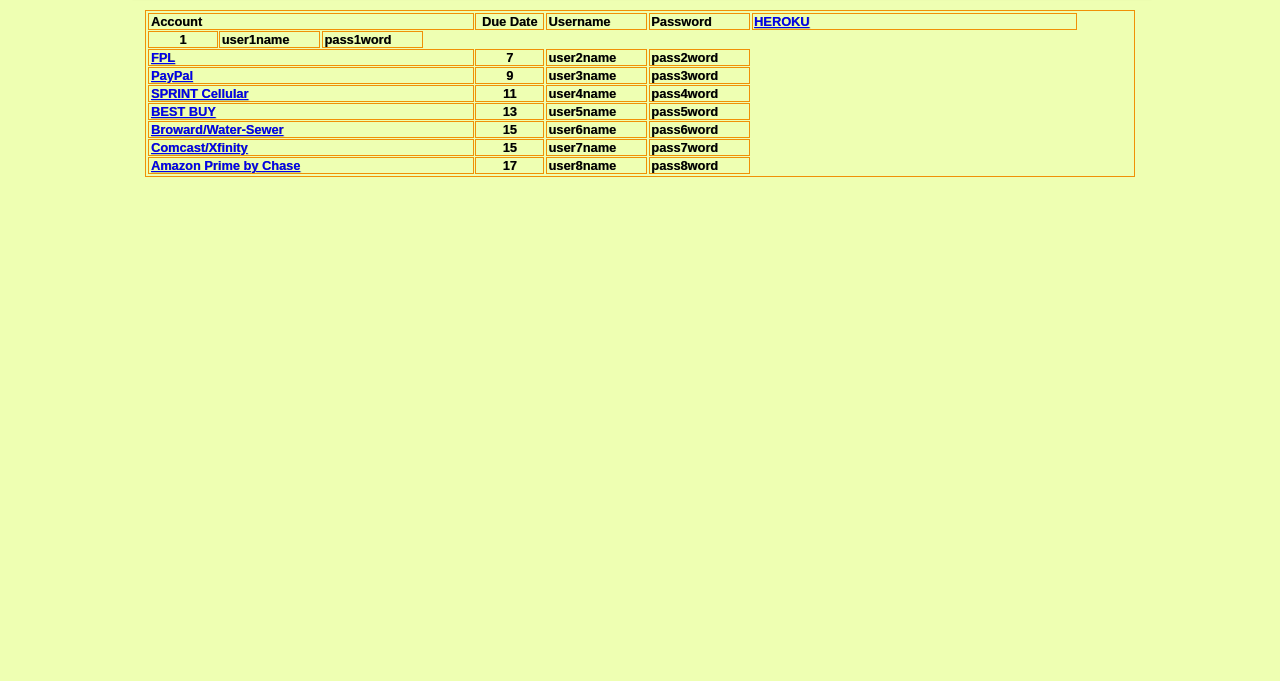
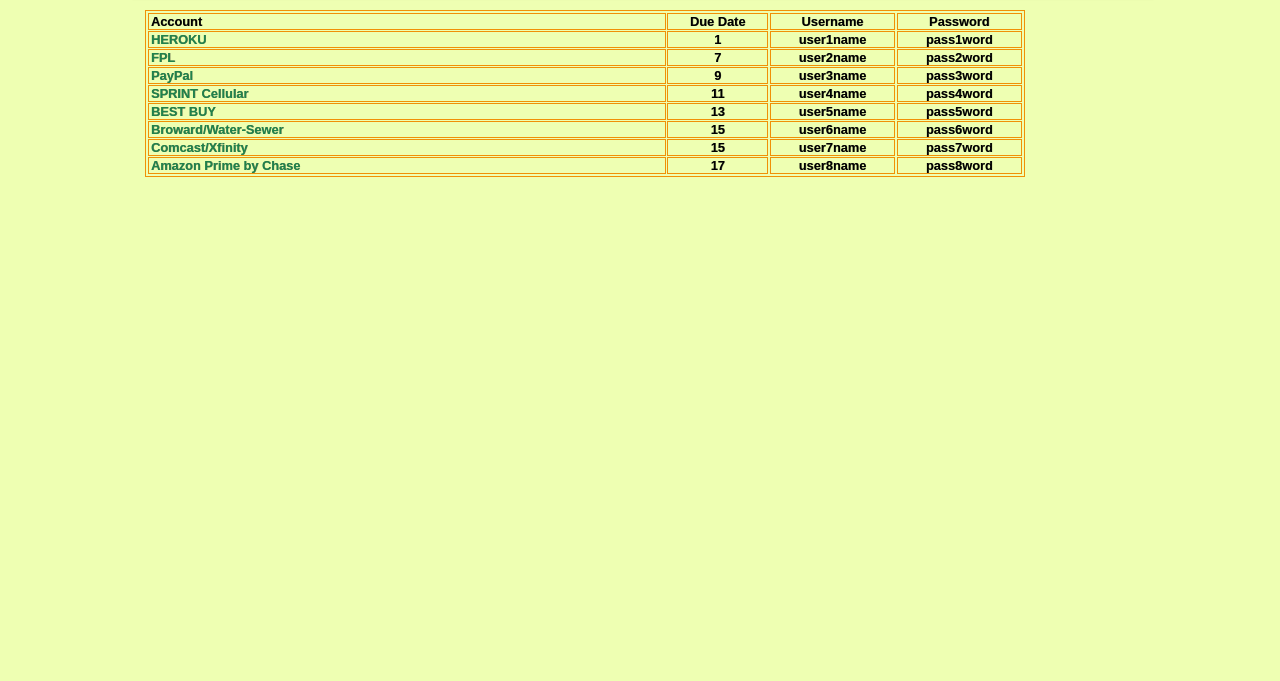
Before and after one commit to Tianna17/jlaurentino_collaboration, a plain HTML site: page index.html in a window 1280 px wide. Shown: the part 119-800 px from the top of the page. Drawn offline with Linux system fonts and the light colour scheme.

Commit message:
Update index.html

```diff
--- a/index.html
+++ b/index.html
@@ -1,8 +1,10 @@
 <!DOCTYPE html>
 <html>
+  <title>Monthly Bills</title>
   <style>
     body { background-color: rgba(200,255,0,.3); margin: 0 auto; width: 80% }
     #myHTML {
+      width: 100%;
       min-height: 12vmin;
       margin-top: 2vmin;
       background-color: rgba(200,255,0,.6);
@@ -26,7 +28,26 @@
       font-size: 8vmin;
       color: rgba(88, 196, 234,1);
     }
-    #pwmngr div { margin: 0.1vmin; padding: 0.2vmin; text-align:left; float:left; border: 0.1vmin solid rgba(240,144,6,1); }
+    #pwmngr div { width: 100%; margin: 0.1vmin; padding: 0.2vmin; text-align:center; float:left; border: 0.1vmin solid rgba(240,144,6,1); }
+    a:link {
+      text-decoration: none;
+      color: rgba(30,130,76,1);
+    }
+
+    a:visited {
+      text-decoration: none;
+      color: rgba(30,130,76,1);
+    }
+
+    a:hover {
+      text-decoration: none;
+      color: rgba(0,0,255,.6);
+    }
+
+    a:active {
+      text-decoration: none;
+      color: rgba(30,130,76,1);
+    }
   </style>
   <body>
     <div id='myHTML'>
@@ -34,68 +55,68 @@
       <div id='pwmngr'>
         <div style='clear:both; margin:2vmin; width:auto; height: auto; '>
 
-          <div style='width:40vmin; '>
+          <div style='width:64vmin; text-align:left; '>
             Account
           </div>
-          <div style='width:8vmin; text-align:center; '>Due Date</div>
-          <div style='width:12vmin; '>Username</div>
-          <div style='width:12vmin; '>Password</div>
+          <div style='width:12vmin; '>Due Date</div>
+          <div style='width:15vmin; '>Username</div>
+          <div style='width:15vmin; '>Password</div>
 
-         <div style='width:40vmin; '>
+         <div style='clear:both; width:64vmin; text-align:left; '>
            <a href='https://heroku.com' title='Web Hosting' target='_blank'>HEROKU</a>
          </div>
-         <div style='width:8vmin; text-align:center; '>1</div>
-         <div style='width:12vmin; '>user1name</div>
-         <div style='width:12vmin; '>pass1word</div>
+         <div style='width:12vmin; '>1</div>
+         <div style='width:15vmin; '>user1name</div>
+         <div style='width:15vmin; '>pass1word</div>
 
-         <div style='clear:both; width:40vmin; '>
+         <div style='clear:both; width:64vmin; text-align:left; '>
            <a href="https://fpl.com" title="Electric Bill" target="_blank">FPL</a>
          </div>
-         <div style='width:8vmin; text-align:center; '>7</div>
-         <div style='width:12vmin; '>user2name</div>
-         <div style='width:12vmin; '>pass2word</div>
+         <div style='width:12vmin; '>7</div>
+         <div style='width:15vmin; '>user2name</div>
+         <div style='width:15vmin; '>pass2word</div>
 
-         <div style='clear:both; width:40vmin; '>
+         <div style='clear:both; width:64vmin; text-align:left; '>
            <a href="https://www.paypal.com" title="PayPal" target="_blank">PayPal</a>
          </div>
-         <div style='width:8vmin; text-align:center; '>9</div>
-         <div style='width:12vmin; '>user3name</div>
-         <div style='width:12vmin; '>pass3word</div>
+         <div style='width:12vmin; '>9</div>
+         <div style='width:15vmin; '>user3name</div>
+         <div style='width:15vmin; '>pass3word</div>
 
-         <div style='clear:both; width:40vmin; '>
+         <div style='clear:both; width:64vmin; text-align:left; '>
            <a href="https://sprint.com" title="Sprint Cellular" target="_blank">SPRINT Cellular</a>
          </div>
-         <div style='width:8vmin; text-align:center; '>11</div>
-         <div style='width:12vmin; '>user4name</div>
-         <div style='width:12vmin; '>pass4word</div>
+         <div style='width:12vmin; '>11</div>
+         <div style='width:15vmin; '>user4name</div>
+         <div style='width:15vmin; '>pass4word</div>
 
-         <div style='clear:both; width:40vmin; '>
+         <div style='clear:both; width:64vmin; text-align:left; '>
            <a href="https://bestbuy.accountonline.com" title="Best Buy Visa Card" target="_blank">BEST BUY</a>
          </div>
-         <div style='width:8vmin; text-align:center; '>13</div>
-         <div style='width:12vmin; '>user5name</div>
-         <div style='width:12vmin; '>pass5word</div>
+         <div style='width:12vmin; '>13</div>
+         <div style='width:15vmin; '>user5name</div>
+         <div style='width:15vmin; '>pass5word</div>
 
-         <div style='clear:both; width:40vmin; '>
+         <div style='clear:both; width:64vmin; text-align:left; '>
            <a href="https://www.broward.org/WaterServices/CustomerService/Pages/Utilform.aspx" title="Water Bill" target="_blank">Broward/Water-Sewer</a>
          </div>
-         <div style='width:8vmin; text-align:center; '>15</div>
-         <div style='width:12vmin; '>user6name</div>
-         <div style='width:12vmin; '>pass6word</div>
+         <div style='width:12vmin; '>15</div>
+         <div style='width:15vmin; '>user6name</div>
+         <div style='width:15vmin; '>pass6word</div>
 
-         <div style='clear:both; width:40vmin; '>
+         <div style='clear:both; width:64vmin; text-align:left; '>
            <a href="https://my.xfinity.com/?cid=cust" title="Cable bill" target="_blank">Comcast/Xfinity</a>
          </div>
-         <div style='width:8vmin; text-align:center; '>15</div>
-         <div style='width:12vmin; '>user7name</div>
-         <div style='width:12vmin; '>pass7word</div>
+         <div style='width:12vmin; '>15</div>
+         <div style='width:15vmin; '>user7name</div>
+         <div style='width:15vmin; '>pass7word</div>
 
-         <div style='clear:both; width:40vmin; '>
+         <div style='clear:both; width:64vmin; text-align:left; '>
            <a href="https://www.chase.com/personal/credit-cards/amazon" title="Amazon Credit" target="_blank">Amazon Prime by Chase</a>
          </div>
-         <div style='width:8vmin; text-align:center; '>17</div>
-         <div style='width:12vmin; '>user8name</div>
-         <div style='width:12vmin; '>pass8word</div>
+         <div style='width:12vmin; '>17</div>
+         <div style='width:15vmin; '>user8name</div>
+         <div style='width:15vmin; '>pass8word</div>
 
         </div>
       </div> <!-- pwmngr --------->
```
